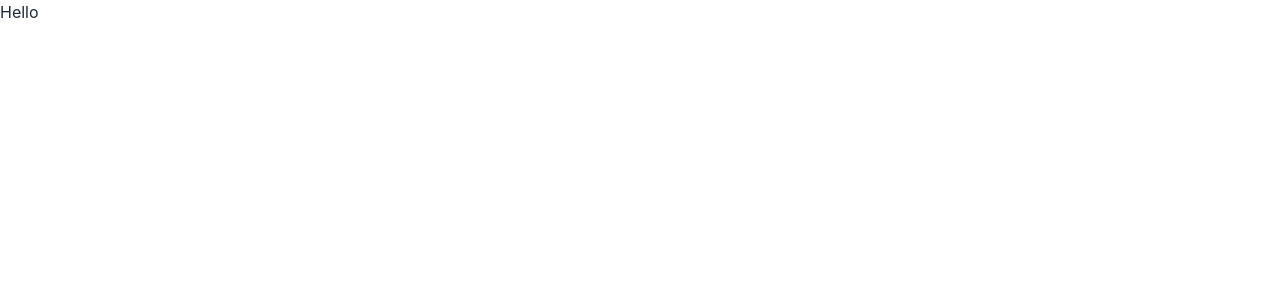
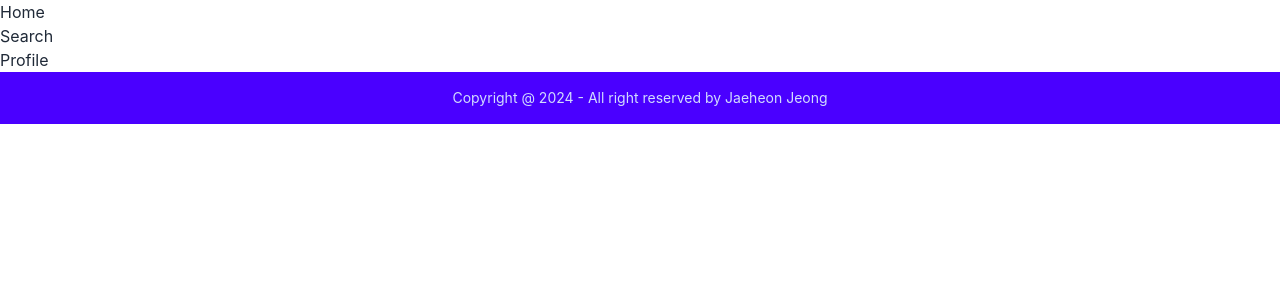
Before and after one commit to jjheon0614/CineMemo, a React (Create React App) app: page / in a window 1280 px wide. Shown: the top 300 px of the page. Built offline with nearby package versions, Linux system fonts and the light colour scheme.

Commit message:
create navigation bar

```diff
--- a/package.json
+++ b/package.json
@@ -15,6 +15,7 @@
     "react": "^19.0.0",
     "react-dom": "^19.0.0",
     "react-redux": "^9.2.0",
+    "react-router-dom": "^7.0.2",
     "react-scripts": "5.0.1",
     "redux": "^5.0.1",
     "typescript": "^4.9.5",
--- a/src/App.tsx
+++ b/src/App.tsx
@@ -1,9 +1,10 @@
-import './App.css';
+import { BrowserRouter } from "react-router-dom";
+import RoutesSetup from './routes/RoutesSetup'
 
-function App() {
+export default function App() {
     return (
-        <div>Hello</div>
+        <BrowserRouter>
+            <RoutesSetup />
+        </BrowserRouter>
     );
 }
-
-export default App;
--- /dev/null
+++ b/src/routes/Layout/Footer.tsx
@@ -0,0 +1,9 @@
+export default function Footer() {
+    return (
+        <footer className="p-4 footer footer-center bg-primary text-primary-content">
+            <div>
+                <p>Copyright @ 2024 - All right reserved by Jaeheon Jeong</p>
+            </div>
+        </footer>
+    )
+}
--- /dev/null
+++ b/src/routes/Layout/NavigationBar.tsx
@@ -0,0 +1,16 @@
+export default function NavigationBar() {
+    return (
+        <div>
+            <div>
+                Home
+            </div>
+            <div>
+                Search
+            </div>
+            <div>
+                Profile
+            </div>
+        </div>
+
+    )
+}
--- /dev/null
+++ b/src/routes/Layout/index.tsx
@@ -0,0 +1,13 @@
+import { Outlet } from "react-router-dom";
+import NavigationBar from './NavigationBar'
+import Footer from './Footer'
+
+export default function Layout() {
+    return (
+        <>
+            <NavigationBar />
+            <Outlet />
+            <Footer />
+        </>
+    )
+}
--- /dev/null
+++ b/src/routes/NoMatch.tsx
@@ -0,0 +1,5 @@
+export default function NoMatch() {
+    return <p className="text-xl text-center p-4 alert alert-error">
+        Oops! No page found!
+    </p>
+}
--- /dev/null
+++ b/src/routes/RoutesSetup.tsx
@@ -0,0 +1,14 @@
+import { Routes, Route } from "react-router-dom";
+import Layout from "./Layout";
+import NoMatch from "./NoMatch";
+
+export default function RoutesSetup() {
+    return (
+        <Routes>
+            <Route path="/" element={<Layout />}>
+                <Route path="*" element={<NoMatch />} />
+            </Route>
+            <Route path="*" element={<NoMatch />} />
+        </Routes>
+    )
+}
```
Also changed, not shown: 1 other file (tests, documents, lock files or other folders).
